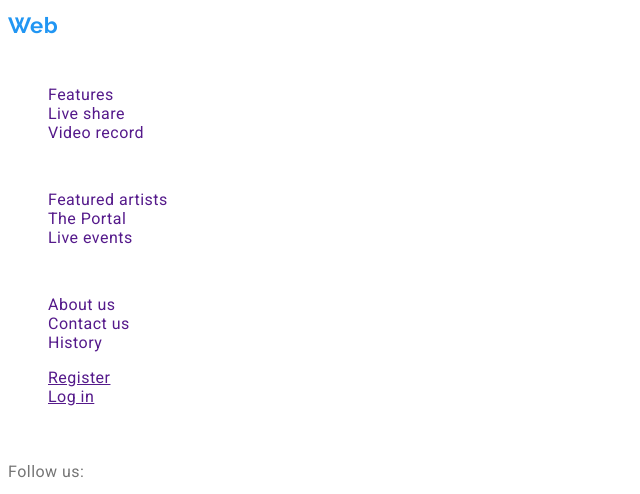
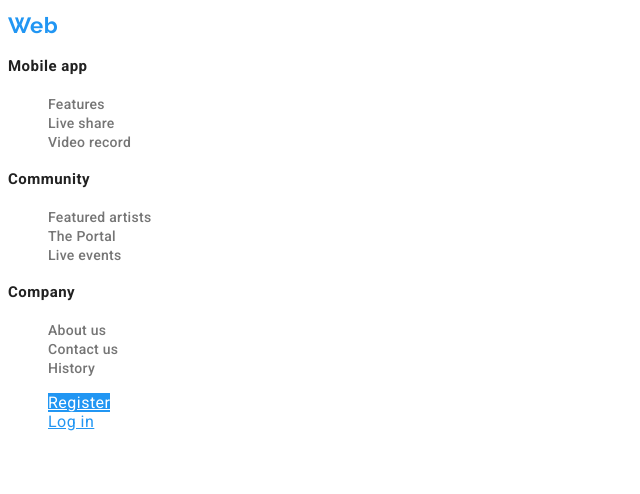
Before and after one commit to makscap/goit-markup-hw-02, a plain HTML site: page index.html in a window 1280 px wide. Shown: the part 4114-4608 px from the top of the page, without its empty margins (0-640 px from the left). Drawn offline with Linux system fonts and the light colour scheme.

Commit message:
Новый футер стили

```diff
--- a/css/styles.css
+++ b/css/styles.css
@@ -175,18 +175,52 @@ body {
 }
 
 .foot-title {
+  color: var(--text-black);
+  font-weight: bold;
+  font-size: 15px;
+  line-height: 1.6;
+}
+/*
+.foot-title {
   color: var(--text-white);
   font-weight: bold;
   font-size: 14px;
   line-height: 1.14;
   text-transform: uppercase;
+} */
+
+.button-reg {
+  color: var(--text-white);
+  background-color: var(--text-blue);
+}
+.button-login {
+  color: var(--text-blue);
+  background-color: var(--text-white);
+}
+
+.foot-auth .link {
+  color: var(--text-grey);
+  font-weight: 500;
+  font-size: 14px;
+  line-height: 1.14;
+  letter-spacing: 0.02em;
+  text-decoration: none;
+}
+
+.foot-auth .link:hover,
+.foot-auth .link:focus {
+  color: var(--text-blue);
 }
 
 .copyright {
   color: var(--text-copyright);
   font-size: 12px;
-  line-height: 2;
-  text-align: center;
+}
+
+.social > .label {
+  color: var(--text-copyright);
+  font-size: 15px;
+  line-height: 1.6;
 }
 
 .carusel-p {
```
